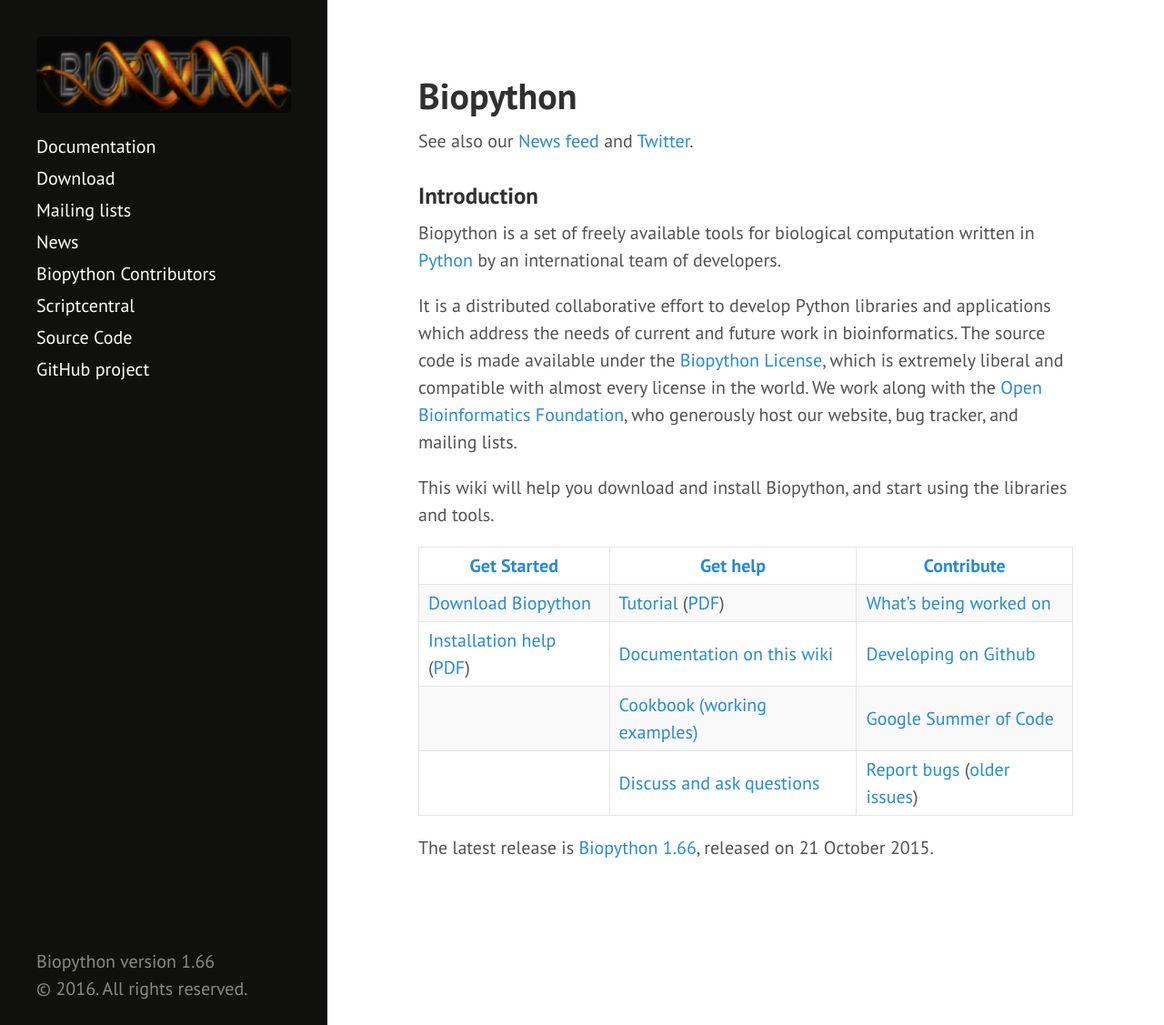
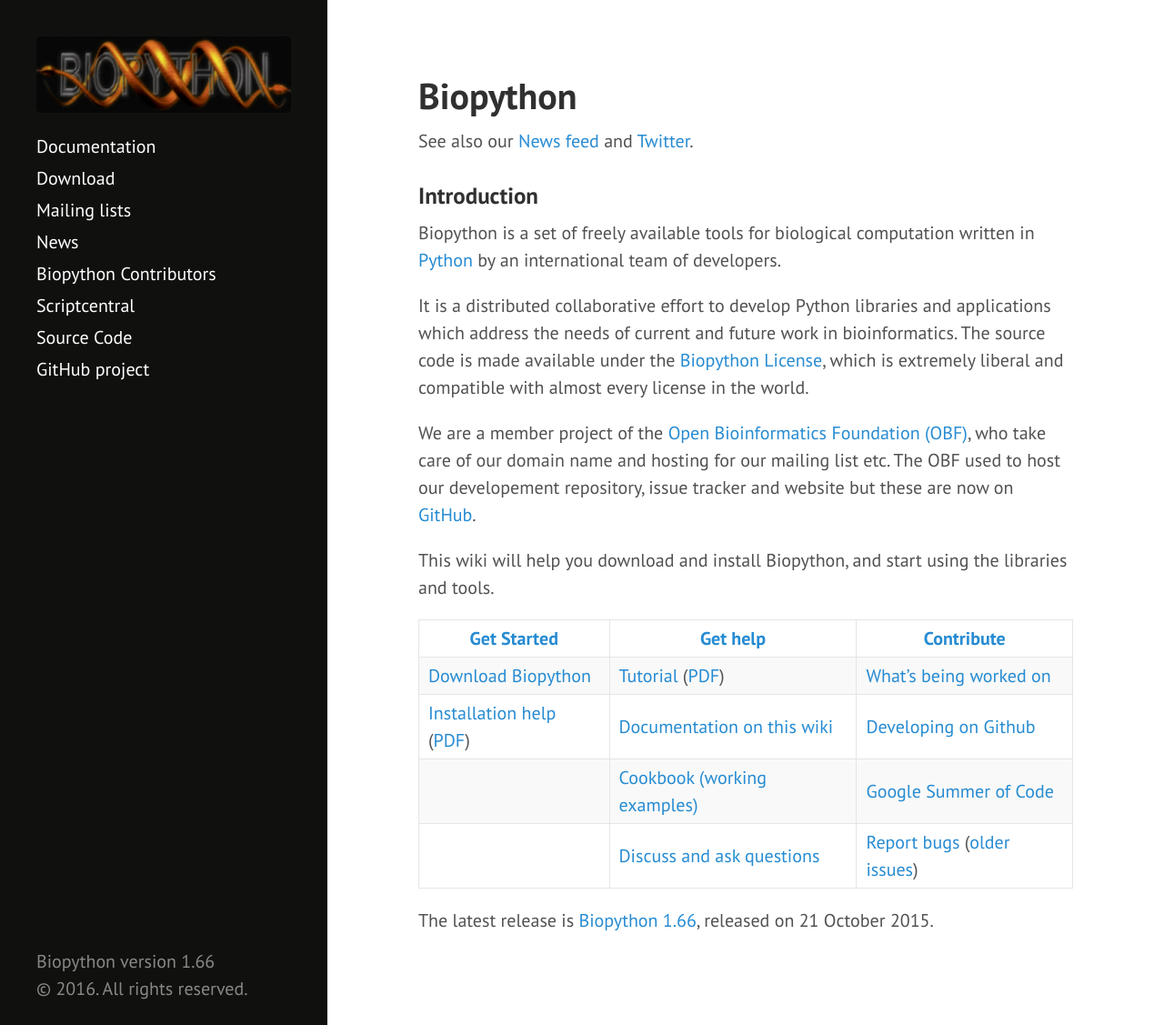
Before and after one commit to biopython/biopython.github.io, a Jekyll site: the page built from wiki/Biopython.md, in a window 1280 px wide and 1127 px high. Shown: the whole window at 91% size. Built offline with Jekyll 4.4.1, drawn with Linux system fonts in a browser that asks for light colours.

Commit message:
OBF no longer hosts our website.
New issues are on GitHub although the OBF hostest RedMine instance
is still live with some yet-to-be-migrated legacy issues.

```diff
--- a/wiki/Biopython.md
+++ b/wiki/Biopython.md
@@ -22,9 +22,13 @@ It is a distributed collaborative effort to develop Python libraries and
 applications which address the needs of current and future work in
 bioinformatics. The source code is made available under the [Biopython
 License](http://www.biopython.org/DIST/LICENSE), which is extremely
-liberal and compatible with almost every license in the world. We work
-along with the [Open Bioinformatics Foundation](http://open-bio.org),
-who generously host our website, bug tracker, and mailing lists.
+liberal and compatible with almost every license in the world.
+
+We are a member project of the
+[Open Bioinformatics Foundation (OBF)](http://open-bio.org),
+who take care of our domain name and hosting for our mailing list etc.
+The OBF used to host our developement repository, issue tracker and
+website but these are now on [GitHub](https://github.com/biopython).
 
 This wiki will help you download and install Biopython, and start using
 the libraries and tools.
```
